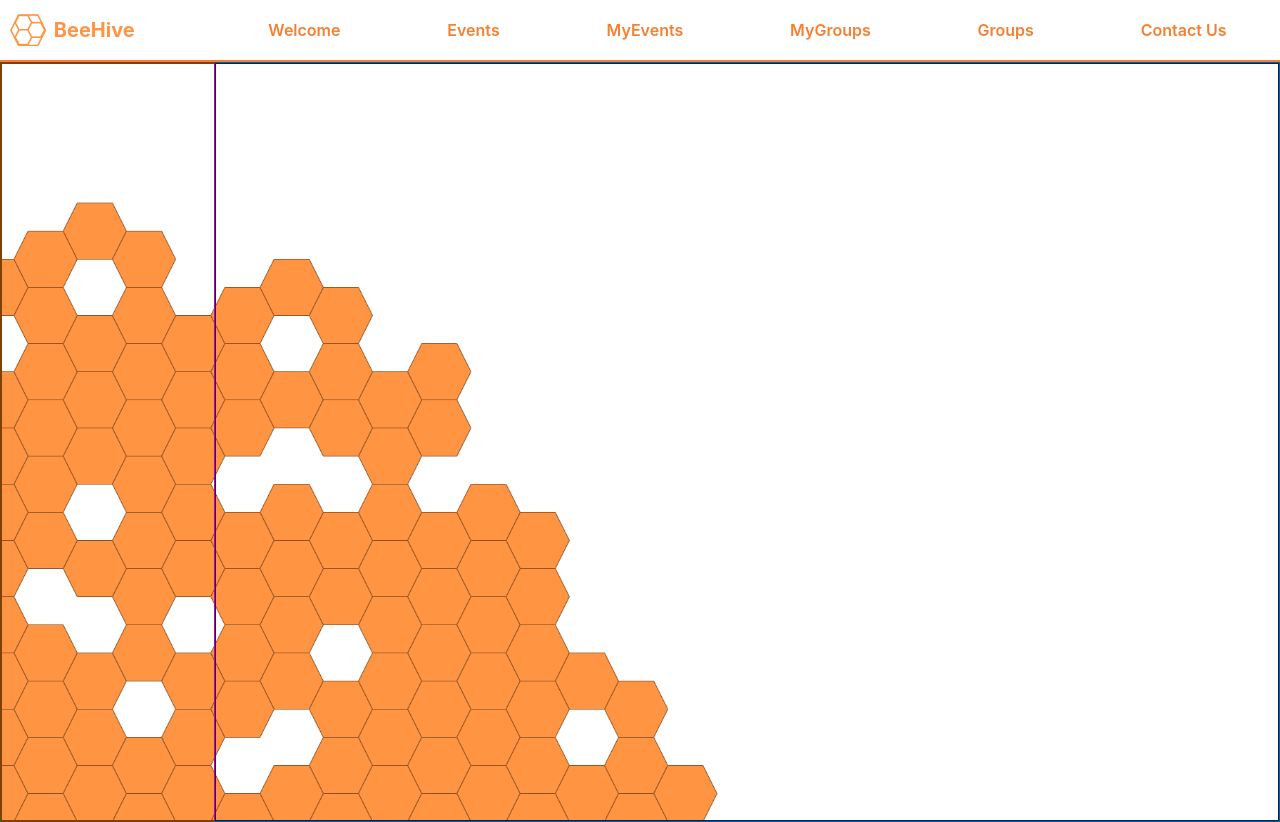
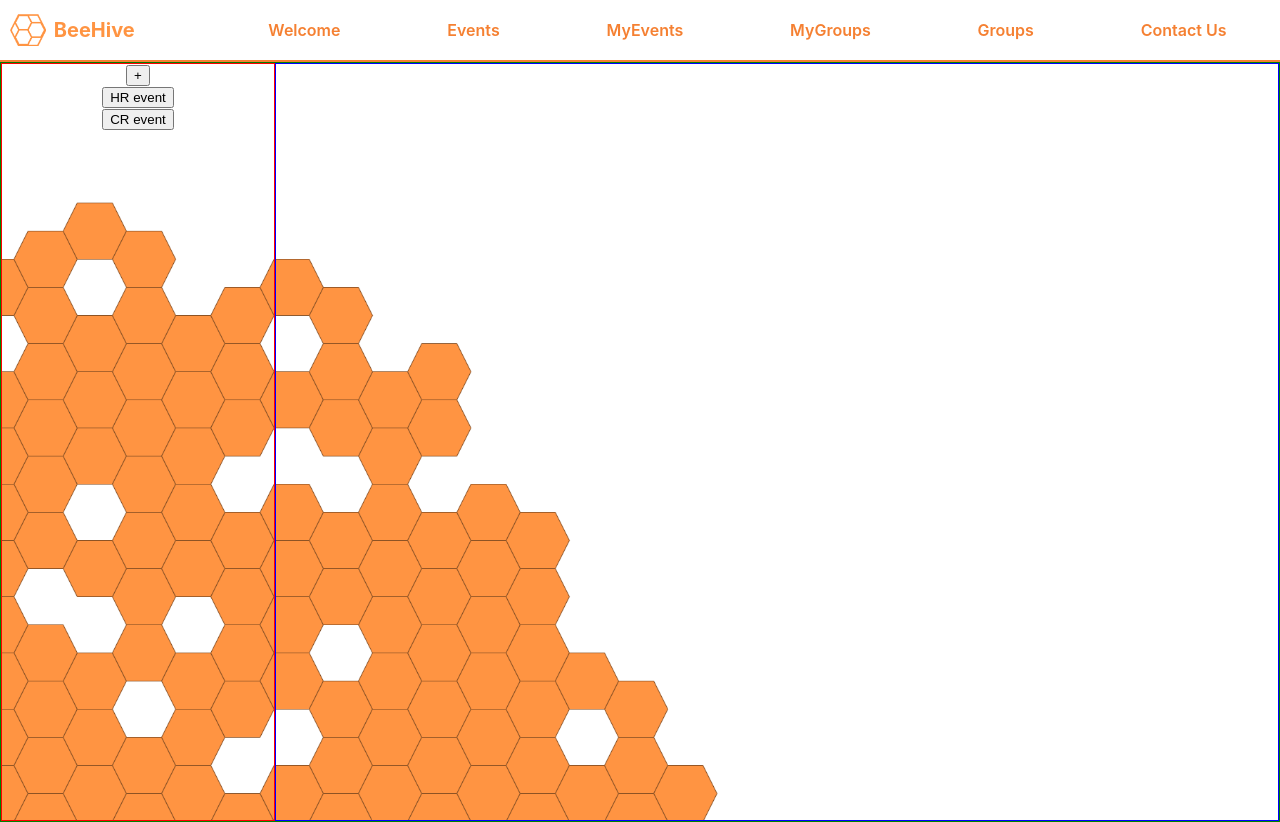
Before and after one commit to MuazAlhaidar/BeeHive, a React (Create React App) app in the folder client/: page /MyEvents in a window 1280 px wide. Built offline with nearby package versions, Linux system fonts and the light colour scheme.

Commit message:
Events are now listed in the event list

```diff
--- /dev/null
+++ b/client/src/Components/Events/Event.tsx
@@ -0,0 +1,25 @@
+import React from "react";
+import EventsForm from "./EventsForm";
+
+interface IProps {
+  index: number;
+  name: string;
+  selectEvent: (i: number) => void;
+}
+
+function Event({ name, index, selectEvent }: IProps) {
+  return (
+    <div>
+      <button
+        className="Event-Button"
+        onClick={() => {
+          selectEvent(index);
+        }}
+      >
+        {name}
+      </button>
+    </div>
+  );
+}
+
+export default Event;
--- a/client/src/Components/Events/EventsList.tsx
+++ b/client/src/Components/Events/EventsList.tsx
@@ -1,7 +1,39 @@
 import React from "react";
+import Event from "./Event";
 
-function EventList() {
-  return <div></div>;
+interface EventInfo {
+  name: string;
+  address: string;
+  time: string;
+  date: string;
+  description: string;
+}
+
+interface IProps {
+  eventList: Array<EventInfo>;
+  selectEvent: (i: number) => void;
+}
+
+function EventList({ eventList, selectEvent }: IProps) {
+  const events = eventList;
+
+  return (
+    <div>
+      <button className="EventList-AddButton">+</button>
+      {events.map((curEvent, index) => {
+        if (index != 0) {
+          return (
+            <Event
+              key={`event-${index}`}
+              name={curEvent.name}
+              index={index}
+              selectEvent={selectEvent}
+            />
+          );
+        }
+      })}
+    </div>
+  );
 }
 
 export default EventList;
--- a/client/src/Pages/MyEvents.tsx
+++ b/client/src/Pages/MyEvents.tsx
@@ -1,11 +1,81 @@
 import React from "react";
 import "../CSS/Events/MyEvents.css";
+import EventList from "../Components/Events/EventsList";
+import EventsForm from "../Components/Events/EventsForm";
+
+interface EventInfo {
+  name: string;
+  address: string;
+  time: string;
+  date: string;
+  description: string;
+}
 
 function MyEvents() {
+  const fakeEvents = Array<EventInfo>(
+    {
+      name: "",
+      address: "",
+      time: "",
+      date: "",
+      description: "",
+    },
+    {
+      name: "HR event",
+      address: "5648 Thing St.",
+      time: "00:00 AM",
+      date: "01/22/2018",
+      description: "Thing thang",
+    },
+    {
+      name: "CR event",
+      address: "8459 Thang St.",
+      time: "00:01 AM",
+      date: "01/35/2018",
+      description: "Thang thing",
+    }
+  );
+  const [events, setEvents] = React.useState(fakeEvents);
+  const [reset, setReset] = React.useState(true);
+  let eventIndex = 0;
+
+  const selectEvent = (i: number) => {
+    eventIndex = i === undefined ? 0 : i;
+    setReset(!reset);
+  };
+
+  const addEvent = (
+    name: string,
+    address: string,
+    time: string,
+    date: string,
+    description: string
+  ) => {
+    const e = events.slice();
+    e.push({ name, address, time, date, description });
+    setEvents(e);
+  };
+
+  const removeEvent = (i: number) => {
+    const e = events.slice();
+    e.splice(i, 1);
+    setEvents(e);
+  };
+
   return (
     <div className="MyEvents">
-      <div className="MyEvents-EventList"></div>
-      <div className="MyEvents-EventManager"></div>
+      <div className="MyEvents-EventList">
+        <EventList eventList={events} selectEvent={selectEvent} />
+      </div>
+      <div className="MyEvents-EventManager">
+        <EventsForm
+          name={events[eventIndex].name}
+          address={events[eventIndex].address}
+          time={events[eventIndex].time}
+          date={events[eventIndex].date}
+          description={events[eventIndex].description}
+        />
+      </div>
     </div>
   );
 }
```
Also changed, not shown: client/src/Components/Events/EventsForm.tsx (+9 -1 lines).
